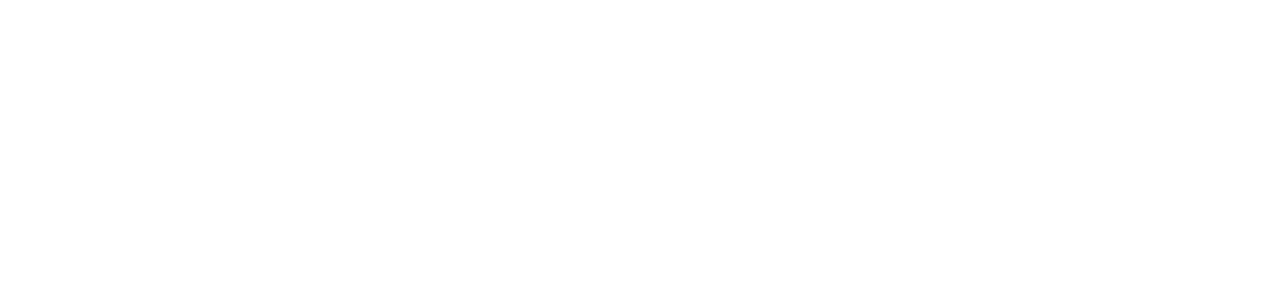
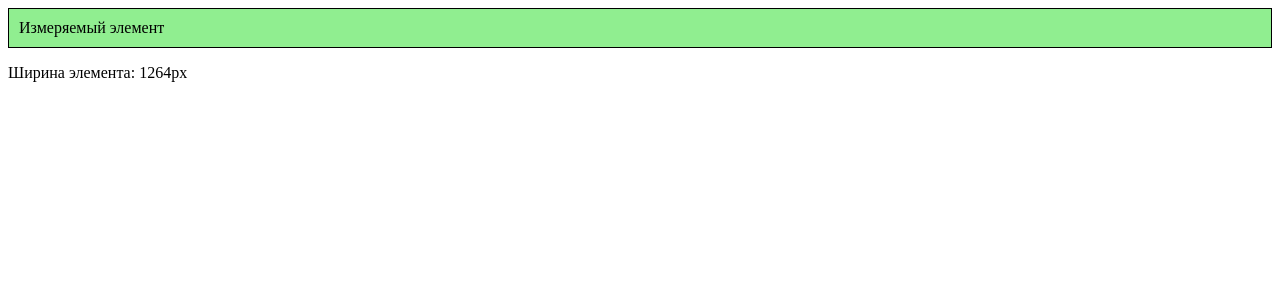
Before and after one commit to RuslanChekhuta/my-app, a React (Vite) app: page / in a window 1280 px wide. Shown: the top 300 px of the page. Built offline with nearby package versions, Linux system fonts and the light colour scheme.

Commit message:
добавить компонент MeasureElement для измерения ширины элемента с использованием useLayoutEffect

```diff
--- /dev/null
+++ b/MeasureElement.jsx
@@ -0,0 +1,32 @@
+import { useLayoutEffect, useState, useRef } from "react";
+
+function MeasureElement() {
+  const [width, setWidth] = useState(0);
+  const elementRef = useRef(null);
+
+  useLayoutEffect(() => {
+    if (elementRef.current) {
+      const { width } = elementRef.current.getBoundingClientRect();
+      console.log("Измерение в useLayoutEffect:", width);
+      setWidth(width);
+    }
+  }, []);
+
+  return (
+    <div>
+      <div
+        ref={elementRef}
+        style={{
+          border: "1px solid black",
+          padding: "10px",
+          backgroundColor: width > 600 ? "lightgreen" : "lightcoral", // Изменяем цвет фона
+        }}
+      >
+        Измеряемый элемент
+      </div>
+      <p>Ширина элемента: {width}px</p>
+    </div>
+  );
+}
+
+export default MeasureElement;
--- a/src/components/App/App.jsx
+++ b/src/components/App/App.jsx
@@ -1,7 +1,12 @@
+import MeasureElement from "../../../MeasureElement";
 import "./App.css";
 
 function App() {
-  return <></>;
+  return (
+    <>
+      <MeasureElement />
+    </>
+  );
 }
 
 export default App;
```
Also changed, not shown: 1 other file (tests, documents, lock files or other folders).
